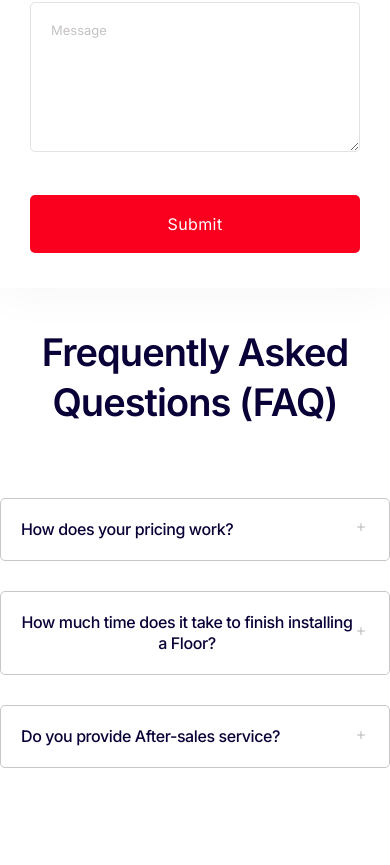
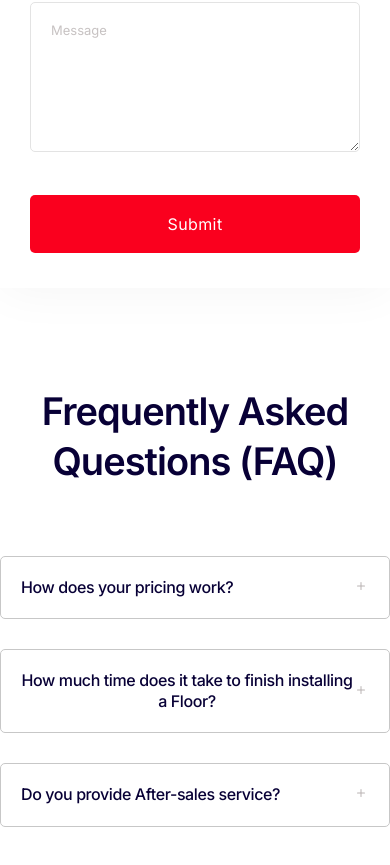
Before and after one commit to LeonChisum/Flooring-company---87-Lux, a Next.js app: page /contactus in a window 390 px wide. Shown: the part 788-1653 px from the top of the page. Built offline with nearby package versions, Linux system fonts and the light colour scheme.

Commit message:
added margin to FAQ for mobile view

```diff
--- a/styles/_mobileMax.scss
+++ b/styles/_mobileMax.scss
@@ -248,6 +248,8 @@
 		}
 	}
 	.faq {
+		margin-top: 15%;
+
 		h1 {
 			line-height: 132.19%;
 		}
--- a/styles/_tabletMax.scss
+++ b/styles/_tabletMax.scss
@@ -110,6 +110,8 @@
 		}
 	}
 	.faq {
+		margin-top: 15%;
+
 		&__container {
 			width: 100%;
 		}
```
Lines whose indentation alone changed are shown as unchanged.
